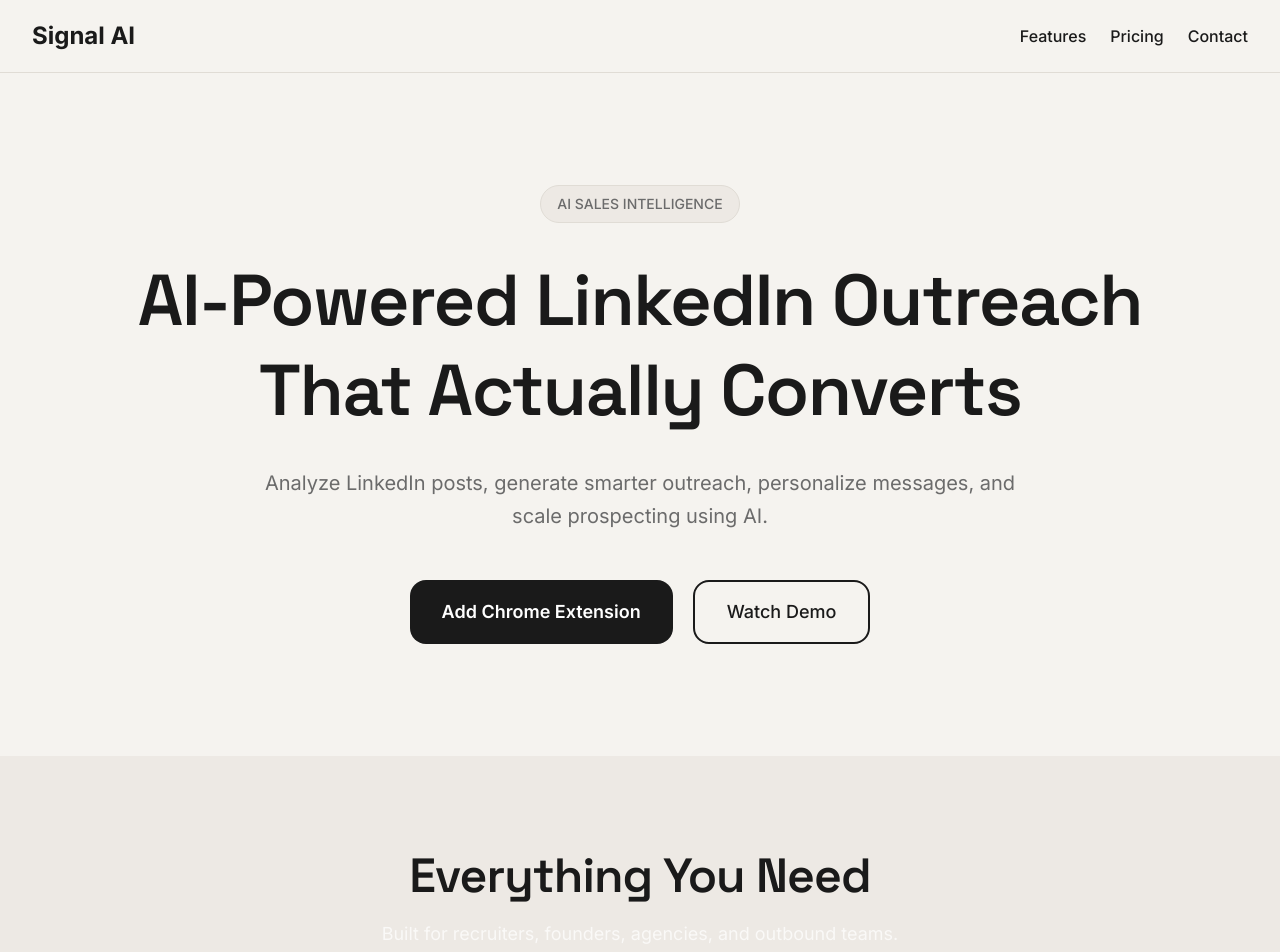
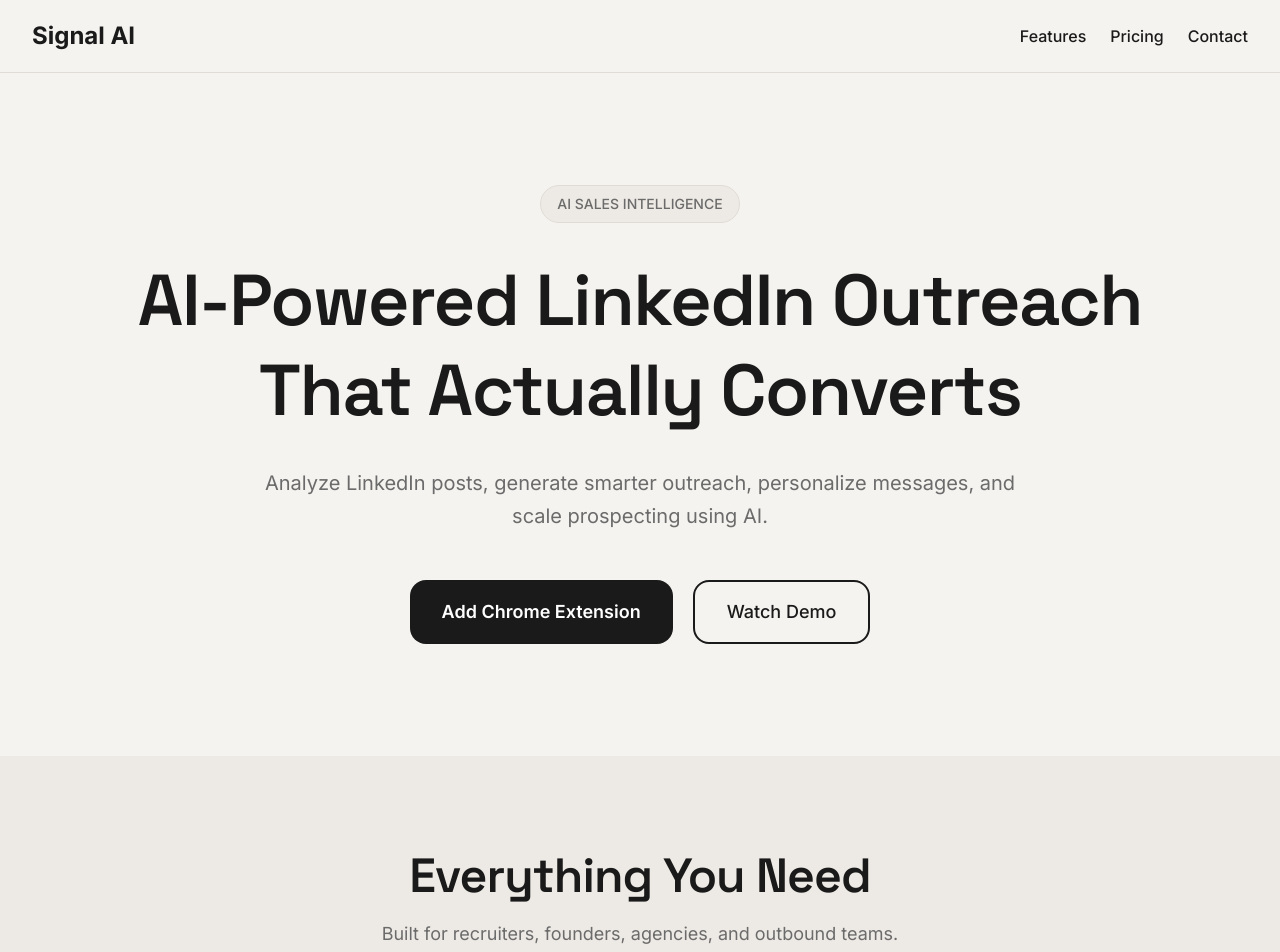
Before and after one commit to AdityaVankani/signal-ai, a React (Vite) app in the folder frontend/frontend/: page / in a window 1280 px wide. Shown: the top 952 px of the page. Built offline with nearby package versions, Linux system fonts and the light colour scheme.

Commit message:
design change

```diff
--- a/frontend/frontend/src/components/Navbar.jsx
+++ b/frontend/frontend/src/components/Navbar.jsx
@@ -4,7 +4,7 @@
 
   return (
 
-    <nav className="flex items-center justify-between px-8 py-5 border-b border-[#E0DCD5] bg-[#F5F3EF]">
+    <nav className="flex items-center justify-between px-8 py-5 border-b border-[#E0DCD5] bg-[#F5F3EF] sticky top-0 z-50">
 
       <Link
         to="/"
@@ -13,7 +13,7 @@
         Signal AI
       </Link>
 
-      <div className="flex gap-6">
+      <div className="flex gap-6" >
 
         <a
           href="#features"
--- a/frontend/frontend/src/components/SectionTitle.jsx
+++ b/frontend/frontend/src/components/SectionTitle.jsx
@@ -13,7 +13,7 @@
 
       </h2>
 
-      <p className="mt-5 text-lg text-white/70">
+      <p className="mt-5 text-lg text-[#6B6B6B]">
 
         {subtitle}
 
```
